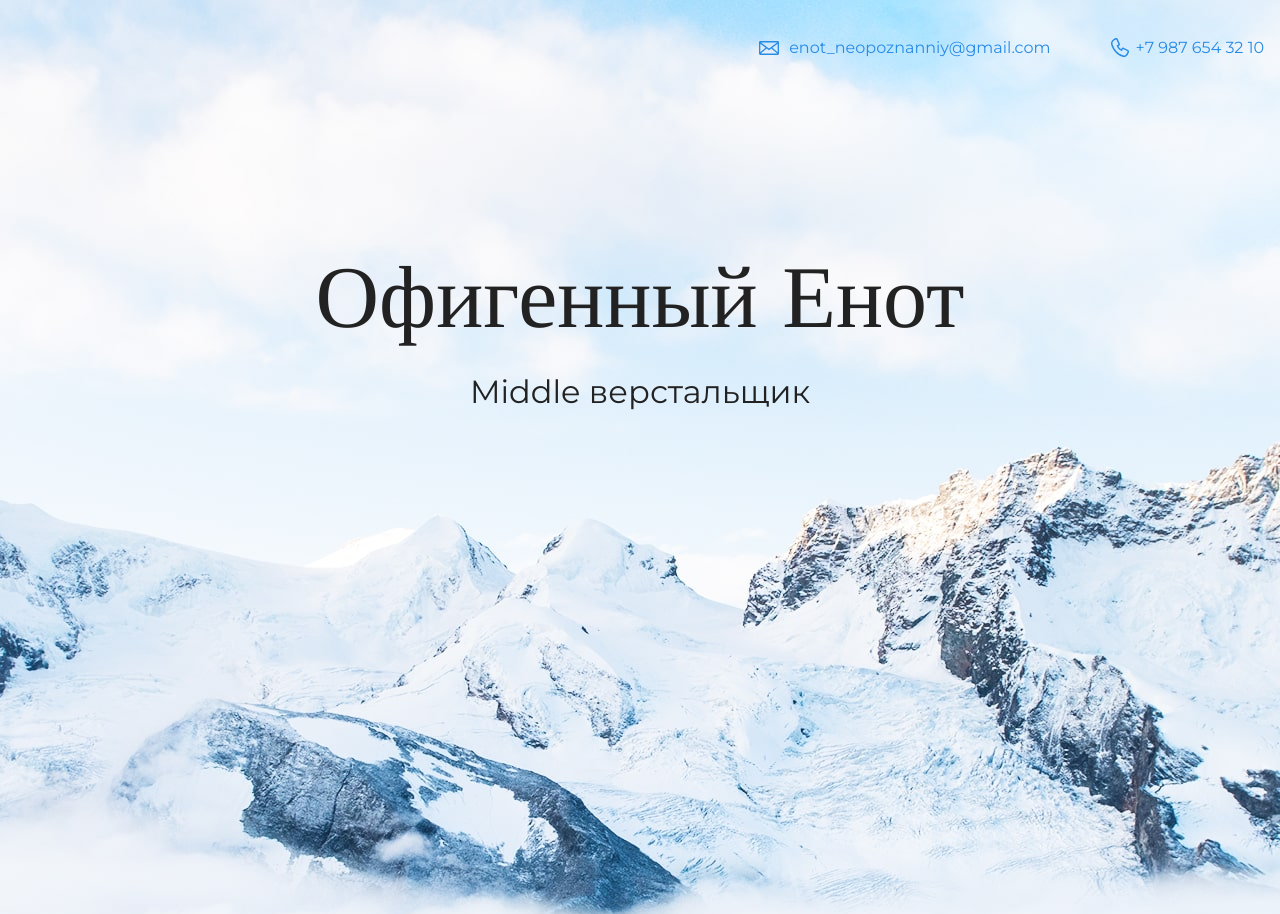
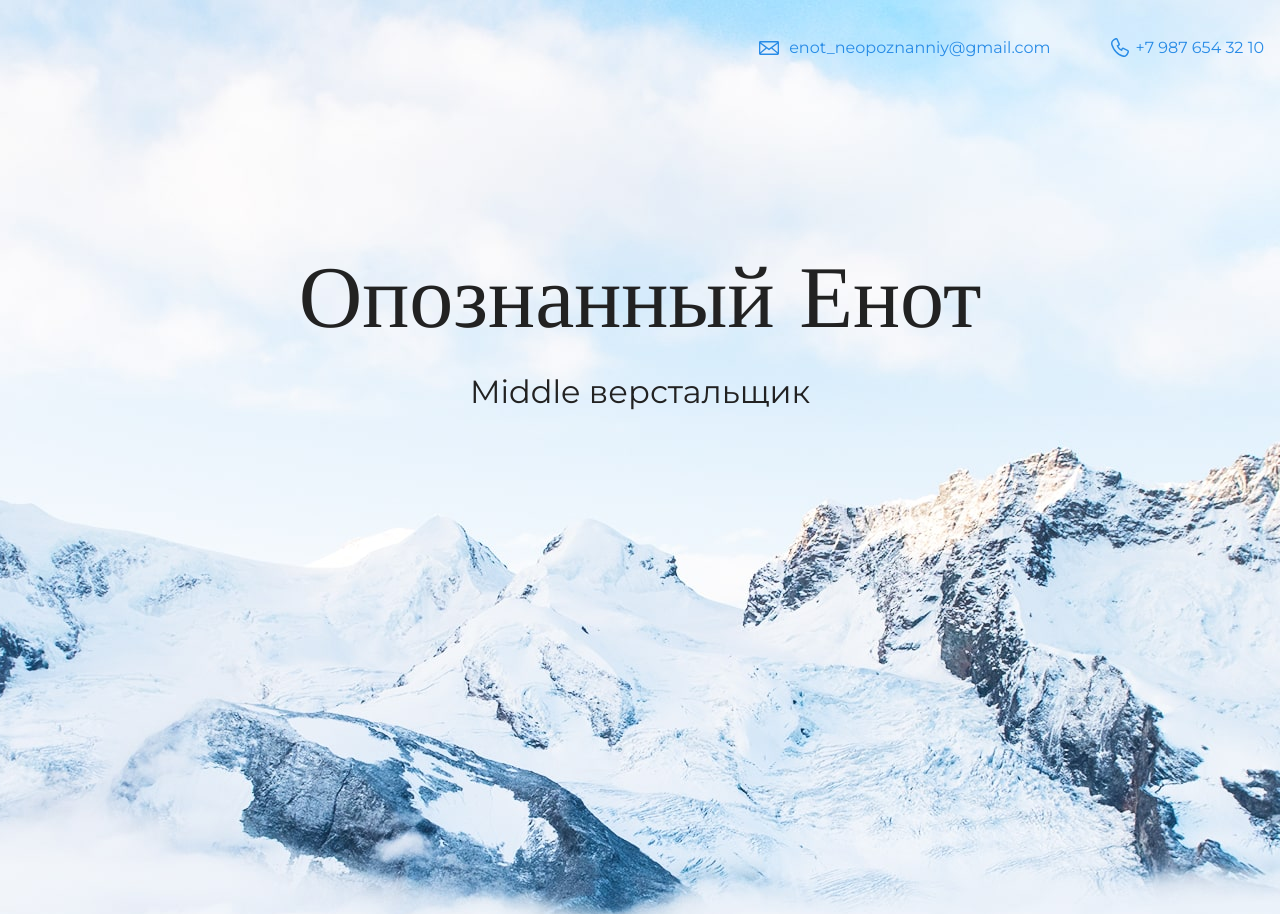
Before and after one commit to Tosavilovi/HomePage, a plain HTML site: page index.html in a window 1280 px wide. Shown: the top 914 px of the page. Drawn offline with nearby package versions, Linux system fonts and the light colour scheme.

Commit message:
Срфтпу руфвук

```diff
--- a/index.html
+++ b/index.html
@@ -22,7 +22,7 @@
 
     <section class="hero-image">
       <div class="container">
-        <h1 class="heading">Офигенный Енот</h1>
+        <h1 class="heading">Опознанный Енот</h1>
         <p>Middle верстальщик</p>
       </div>
     </section>
```
